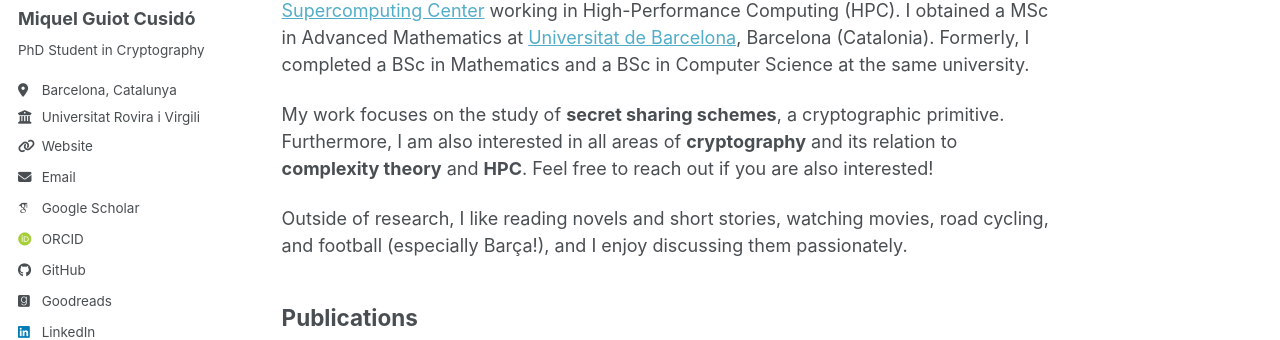
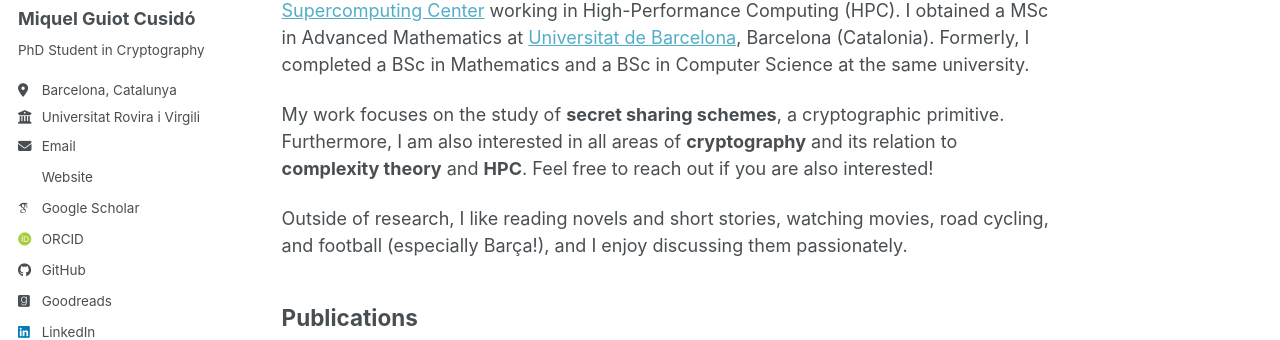
Before and after one commit to MiquelGuiot/MiquelGuiot.github.io, a Jekyll site: the page built from _pages/about.md, in a window 1280 px wide. Shown: the part 278-618 px from the top of the page. Built offline with Jekyll 4.4.1, drawn with Linux system fonts in a browser that asks for light colours; some web fonts are replaced; a script bundle is joined from its source files by our own code; library files that are not in the unit come from our copies.

Commit message:
Update author-profile.html

```diff
--- a/_includes/author-profile.html
+++ b/_includes/author-profile.html
@@ -30,11 +30,11 @@
       {% if author.employer %}
         <li class="author__desktop"><i class="fas fa-fw fa-building-columns icon-pad-right" aria-hidden="true"></i>{{ author.employer }}</li>
       {% endif %}
+            {% if author.email %}
+        <li><a href="mailto:{{ author.email }}"><i class="fas fa-fw fa-envelope icon-pad-right" aria-hidden="true"></i>{{ site.data.ui-text[site.locale].email_label | default: "Email" }}</a></li>
+      {% endif %}
       {% if author.uri %}
-        <li><a href="{{ author.uri }}"><i class="fas fa-fw fa-link icon-pad-right" aria-hidden="true"></i>{{ site.data.ui-text[site.locale].website_label | default: "Website" }}</a></li>
-      {% endif %}
-      {% if author.email %}
-        <li><a href="mailto:{{ author.email }}"><i class="fas fa-fw fa-envelope icon-pad-right" aria-hidden="true"></i>{{ site.data.ui-text[site.locale].email_label | default: "Email" }}</a></li>
+        <li><a href="{{ author.uri }}"><i class="fas fa-fw fa-file-o icon-pad-right" aria-hidden="true"></i>{{ site.data.ui-text[site.locale].website_label | default: "CV" }}</a></li>
       {% endif %}
 
       <!-- Font Awesome and Academicons icons / Academic websites -->
```
